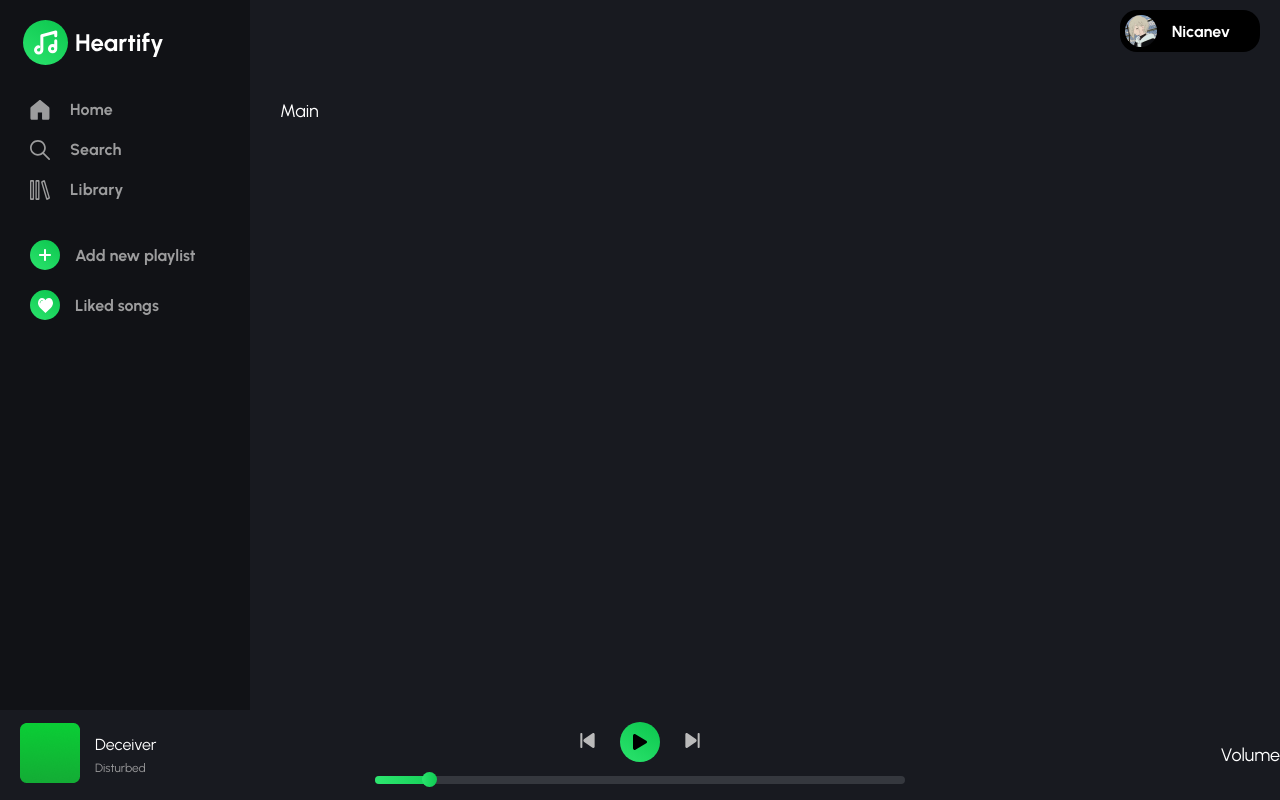
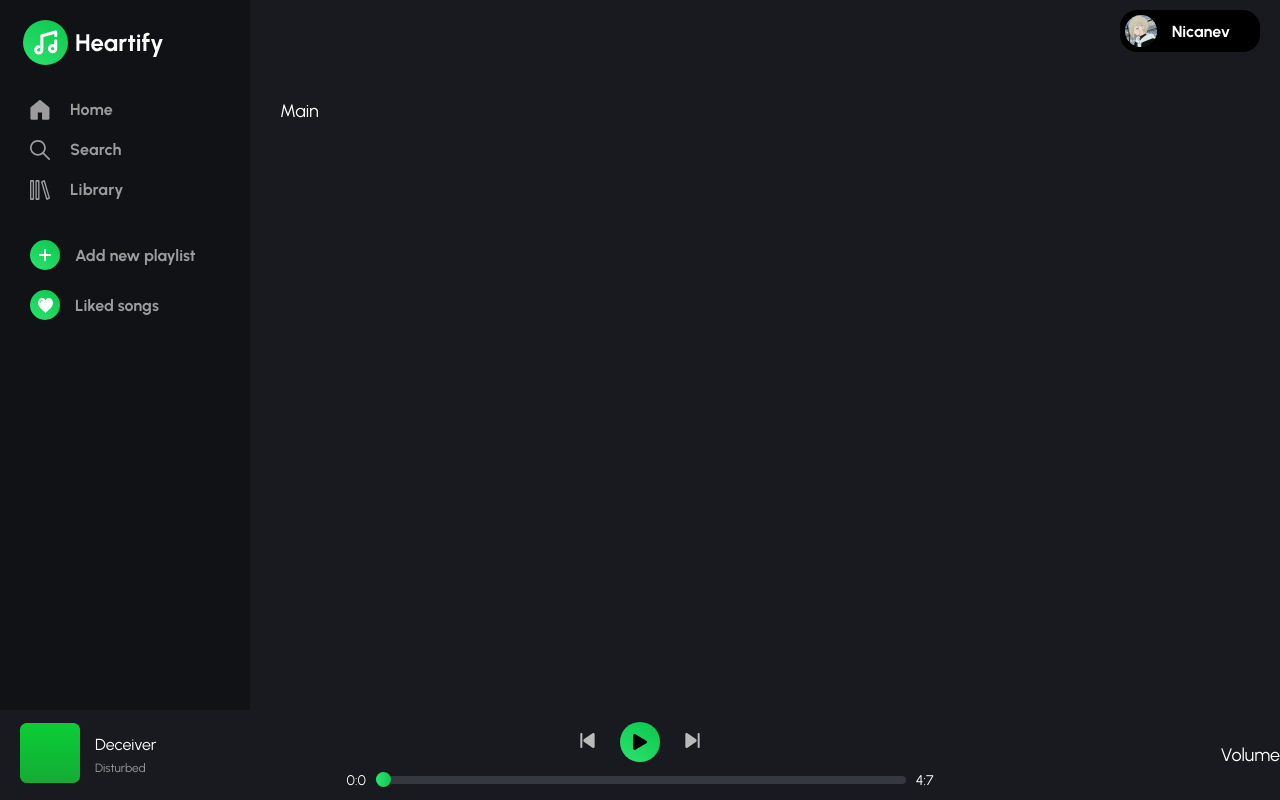
Before and after one commit to Nicanev/Heartify, a Vue app: page / in a window 1280 px wide. Built offline with nearby package versions, Linux system fonts and the light colour scheme.

Commit message:
update player

```diff
--- a/src/components/Player.vue
+++ b/src/components/Player.vue
@@ -45,8 +45,9 @@
             </defs>
           </svg>
         </div>
-        <div class="circle button-play">
-          <img src="../static/img/icons/Play.svg" alt="Play" />
+        <div class="circle button-play" @click="play">
+          <img v-if="!isPlay" src="../static/img/icons/Play.svg" alt="Play" />
+          <img v-if="isPlay" src="../static/img/icons/Pause.svg" alt="Pause" />
         </div>
         <div class="button-next">
           <svg
@@ -79,21 +80,101 @@
         </div>
       </div>
       <div class="player__progressbar">
+        <div class="player__time-start time">{{ formatTimeStartTest }}</div>
+        <div class="player__slider-container">
           <input
             type="range"
             name="progress-bar"
             id="progress-bar"
             class="slider"
-          min="1"
+            min="0"
             max="100"
-          value="10"
+            @click="rewind"
+            v-model="statusSong"
           />
-        <div class="progress-track"></div>
+          <div
+            class="progress-track"
+            :style="{ width: 'calc(' + statusSong + '%' + ')' }"
+          ></div>
+        </div>
+        <div class="player__time-end time">{{ formatTimeEnd }}</div>
       </div>
     </div>
     <div class="player__volume">Volume</div>
   </div>
 </template>
+
+<script>
+export default {
+  data() {
+    return {
+      songs: [{ title: "test", duration: 247 }],
+      statusSong: 0,
+      isPlay: false,
+      formatTimeEnd: "",
+      formatTimeStart: "0:00",
+      audio: "",
+      durationSec: "0",
+      rewindStatus: false,
+    };
+  },
+  mounted() {
+    this.formatTimeEnd = this.getTime(this.songs[0].duration);
+    this.audio = new Audio();
+    this.audio.src = "src/static/disturbed-stricken.mp3";
+  },
+  computed: {
+    formatTimeStartTest() {
+      this.durationSec = (this.statusSong * this.songs[0].duration) / 100;
+      this.formatTimeStart = this.getTime(Math.ceil(this.durationSec));
+      return this.getTime(Math.ceil(this.durationSec));
+    },
+  },
+  watch: {
+    isPlay() {
+      let updateTime = setInterval(() => {
+        let nowTime =
+          (Math.ceil(this.audio.currentTime) * 100) / this.songs[0].duration;
+        if (this.rewindStatus) {
+          this.audio.currentTime = this.durationSec;
+          this.rewindStatus = false;
+        } else {
+          this.statusSong = nowTime;
+        }
+      }, 250);
+    },
+  },
+  methods: {
+    play() {
+      if (!this.isPlay) {
+        this.audio.play();
+        this.isPlay = true;
+      } else {
+        this.pause();
+      }
+    },
+    pause() {
+      this.audio.pause();
+      this.isPlay = false;
+    },
+    rewind() {
+      this.rewindStatus = true;
+    },
+    getTime(sec) {
+      let timestamp = sec;
+
+      let hours = Math.floor(timestamp / 60 / 60);
+
+      let minutes = Math.floor(timestamp / 60) - hours * 60;
+
+      let seconds = timestamp % 60;
+
+      let formatted = minutes + ":" + seconds;
+      return formatted;
+    },
+  },
+};
+</script>
 
 <style lang="scss">
 .player {
@@ -108,9 +189,14 @@
     align-items: center;
     gap: 25px;
   }
-  &__progressbar {
+  &__slider-container {
     width: 530px;
     position: relative;
+  }
+  &__progressbar {
+    display: flex;
+    align-items: center;
+    gap: 10px;
     #progress-bar {
       appearance: none;
       height: 8px;
@@ -125,7 +211,7 @@
       height: 8px;
       left: 0px;
       z-index: 99;
-      width: calc(10%);
+      pointer-events: none;
       background: linear-gradient(90deg, #2de66f 0%, #18d25b 100%);
       border-radius: 6px;
     }
@@ -207,6 +293,7 @@
 .circle {
   display: flex;
   align-items: center;
+  cursor: pointer;
   justify-content: center;
   width: 40px;
   height: 40px;
@@ -218,4 +305,8 @@
   transform: scale(0.95);
   transition: 0.2s;
 }
+.time {
+  margin-top: 5px;
+  font-size: 14px;
+}
 </style>
```
Also changed, not shown: src/static/img/icons/Pause.svg (added). Lines whose indentation alone changed are shown as unchanged.
